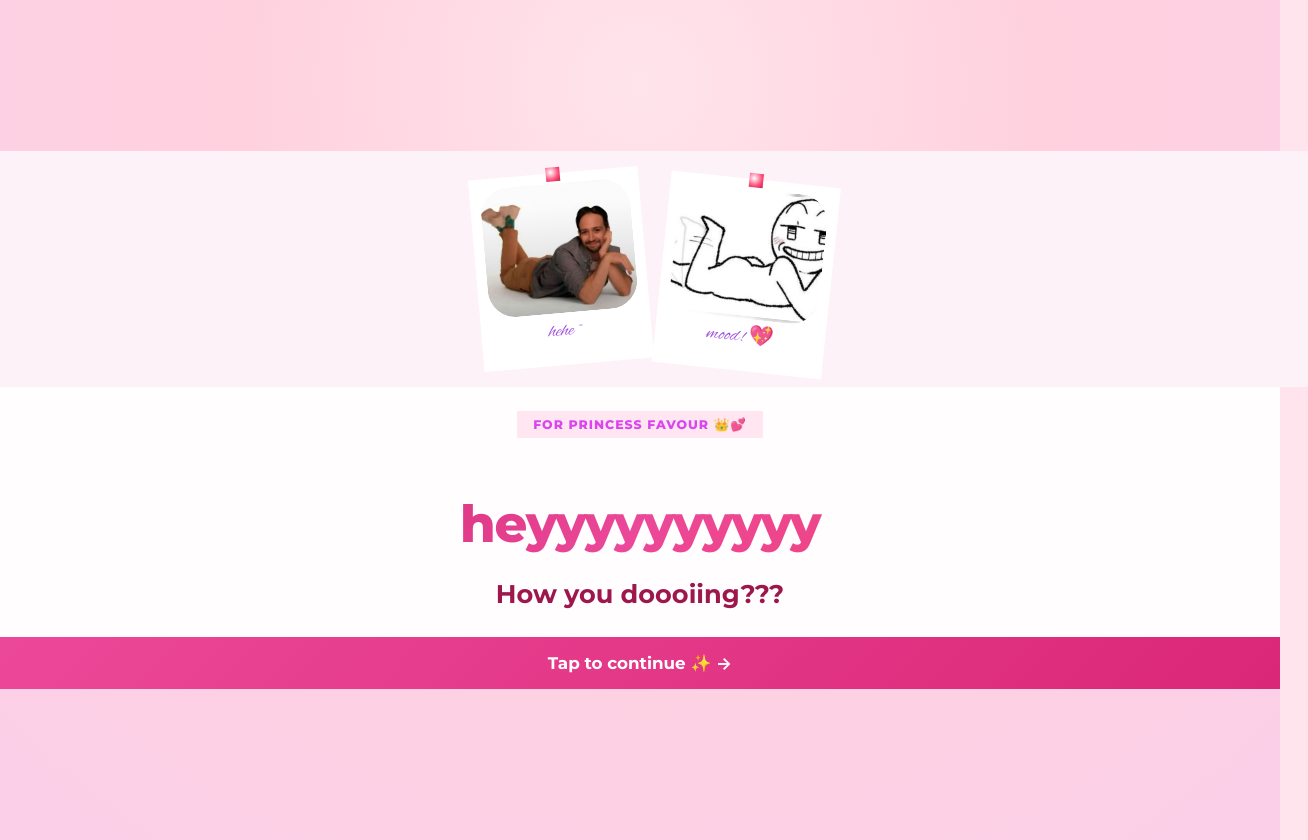
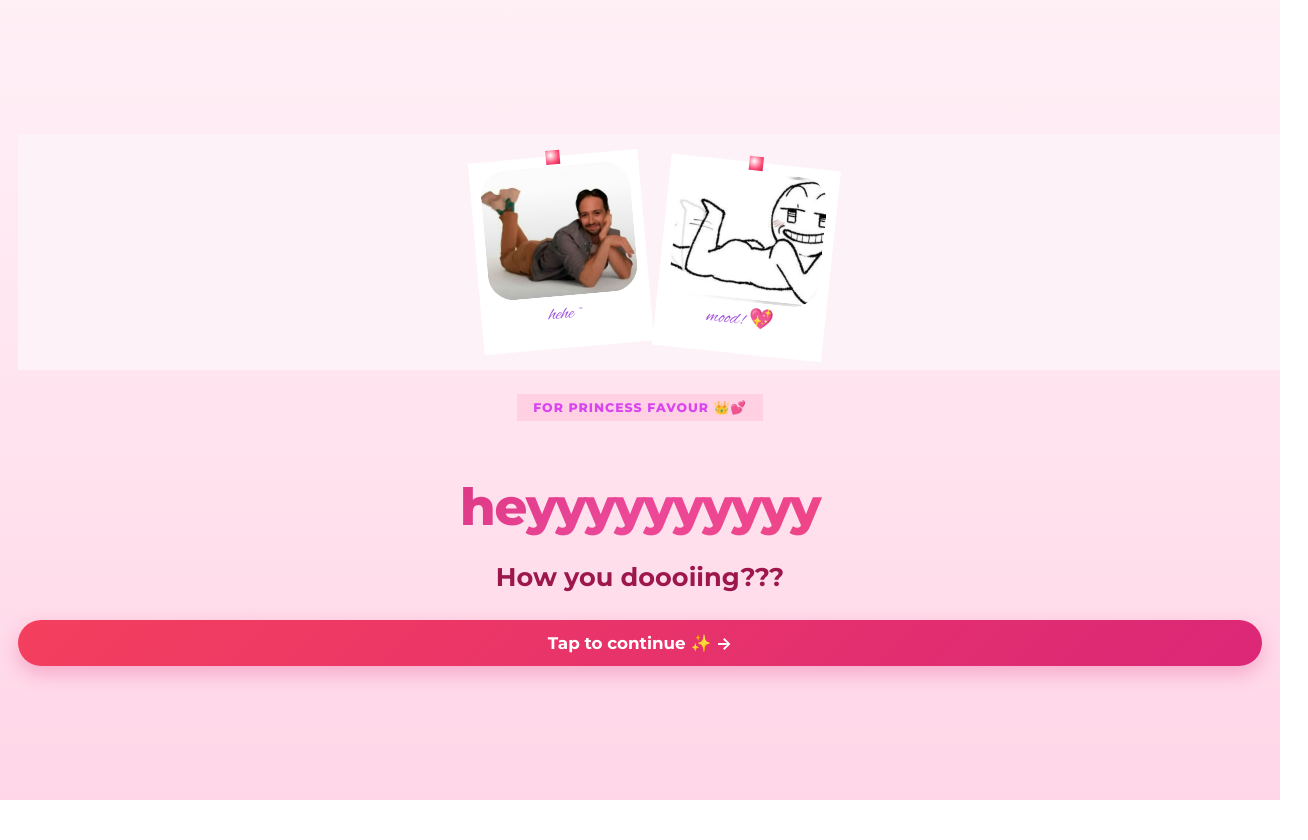
Before and after one commit to Elohor-bags/For-fave, a plain HTML site: page index.html in a window 1280 px wide. Shown: the whole page, 1308 px wide, since content can reach past the window. After the commit the page ends 800 px from the top, so only its background shows below. Drawn offline with Linux system fonts and the light colour scheme.

Commit message:
Implement seamless Storybook theme styles
Added a polished, seamless Storybook theme with a full-bleed silky pink background, clean photo containers, and styled buttons.

```diff
--- a/index.html
+++ b/index.html
@@ -722,6 +722,83 @@ img {
   -webkit-mask-image: radial-gradient(ellipse 92% 92% at 50% 50%, #000 78%, transparent 100%) !important;
   mask-image: radial-gradient(ellipse 92% 92% at 50% 50%, #000 78%, transparent 100%) !important;
   }
+    /* === POLISHED, SEAMLESS STORYBOOK THEME === */
+
+/* 1. Full-bleed silky pink page background with clean breathing room */
+html, body {
+  margin: 0 !important;
+  padding: 0 !important;
+  width: 100% !important;
+  min-height: 100vh !important;
+  background: linear-gradient(180deg, #fff0f6 0%, #ffe4ef 50%, #ffd6e7 100%) !important;
+  border: none !important;
+  overflow-x: hidden !important;
+}
+
+/* 2. Remove harsh boxes, dashed lines, tape strips, and sharp borders while keeping neat page padding */
+[class*="card"], [class*="page"], [class*="book"], [class*="shell"], [class*="wrap"], main, section {
+  background: transparent !important;
+  background-image: none !important;
+  border: none !important;
+  box-shadow: none !important;
+  outline: none !important;
+  padding-left: 18px !important;
+  padding-right: 18px !important;
+}
+
+/* Hide the vertical pink notebook dots and tape strips */
+[class*="book"]::before, [class*="book"]::after,
+[class*="page"]::before, [class*="page"]::after,
+[class*="card"]::before, [class*="card"]::after {
+  display: none !important;
+  content: none !important;
+}
+
+/* 3. Clean up photo containers and give her pictures smooth, rounded editorial edges */
+[class*="photo"], [class*="frame"], [class*="memory"], [class*="vibe"] {
+  background: transparent !important;
+  border: none !important;
+  box-shadow: none !important;
+  padding: 0 !important;
+}
+
+img {
+  border: none !important;
+  outline: none !important;
+  border-radius: 26px !important;
+  box-shadow: 0 12px 28px rgba(219, 39, 119, 0.14) !important;
+  display: block !important;
+  margin-left: auto !important;
+  margin-right: auto !important;
+}
+
+/* 4. Restore polished, smooth pill buttons (so Indomie/Spaghetti & Next/Prev look finished) */
+button, .book-nav-btn, [class*="btn"] {
+  border: none !important;
+  border-radius: 999px !important;
+  background: rgba(255, 255, 255, 0.85) !important;
+  color: #be185d !important;
+  box-shadow: 0 6px 18px rgba(219, 39, 119, 0.12) !important;
+  padding: 13px 22px !important;
+}
+
+button.primary-flip, .book-nav-btn.primary-flip, [class*="primary"] {
+  background: linear-gradient(135deg, #f43f5e 0%, #db2777 100%) !important;
+  color: #ffffff !important;
+  box-shadow: 0 8px 20px rgba(219, 39, 119, 0.28) !important;
+}
+
+/* 5. Keep the page dots clean and small (don't let button padding stretch them) */
+.page-dot {
+  padding: 0 !important;
+  border-radius: 999px !important;
+  background: #f9a8d4 !important;
+  box-shadow: none !important;
+}
+
+.page-dot.active {
+  background: #db2777 !important;
+}
 
   </style>
 </head>
```
